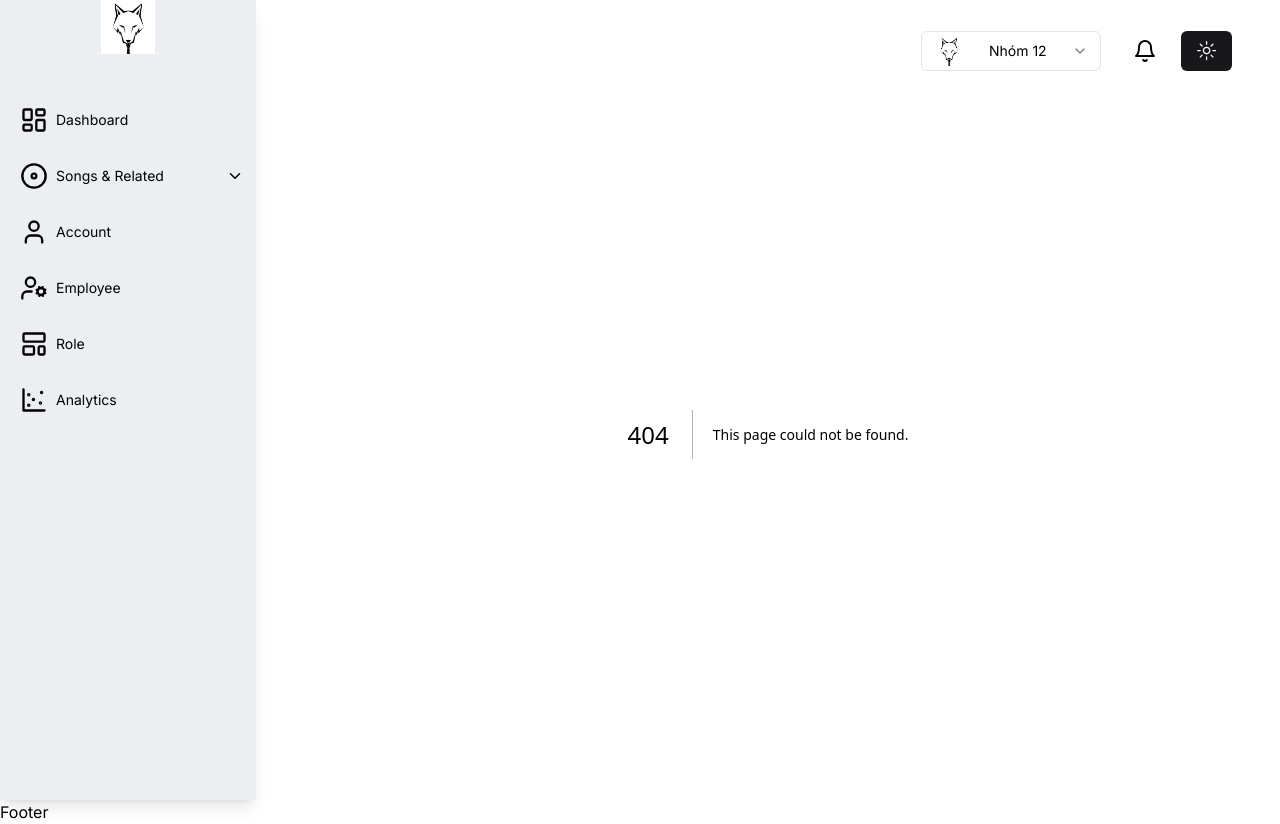
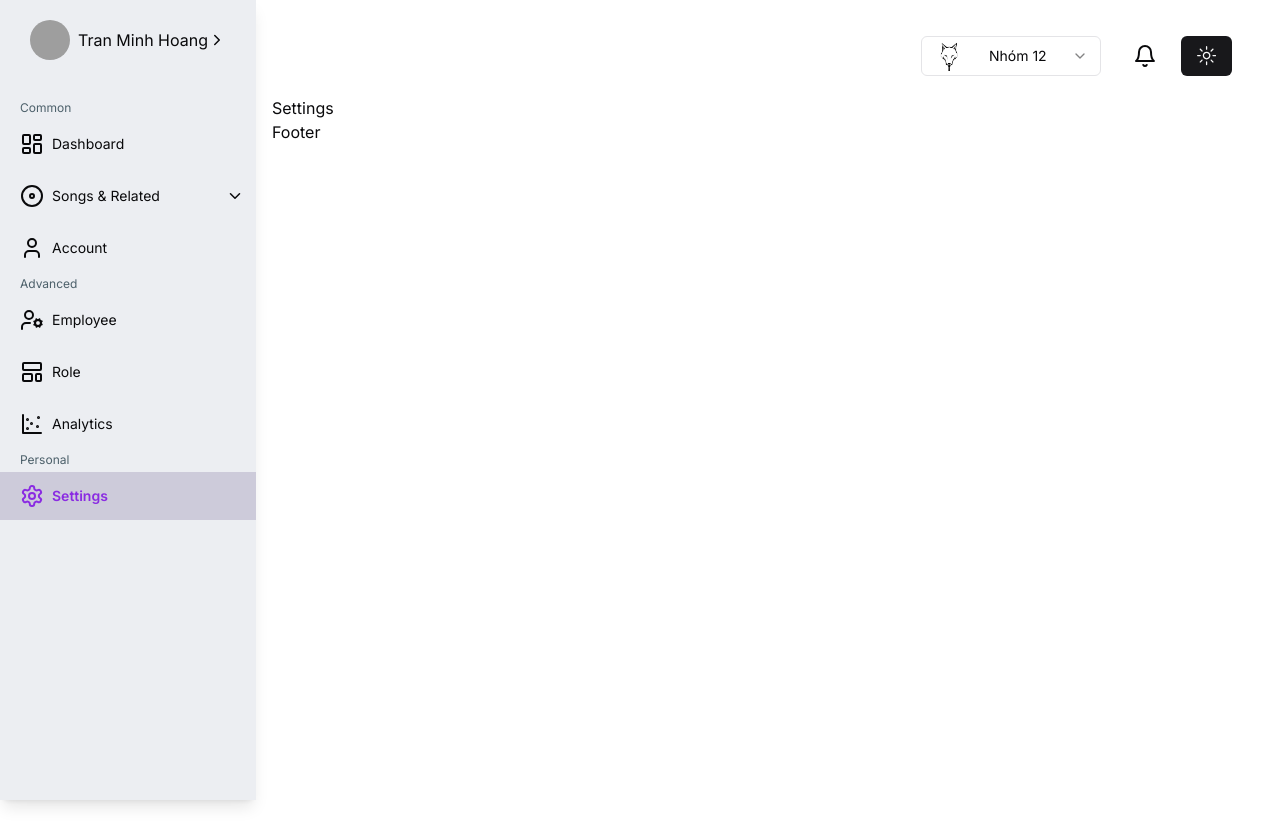
Before and after one commit to zzhunght/music-stream, a Next.js app in the folder admin/: page /settings in a window 1280 px wide. Before the commit this address had no page. After the commit the page ends 800 px from the top, so only its background shows below. Built offline with nearby package versions, Linux system fonts and the light colour scheme; grey boxes are pictures that could not be loaded.

Commit message:
Sidebar Avatar

```diff
--- a/admin/package.json
+++ b/admin/package.json
@@ -9,6 +9,7 @@
     "lint": "next lint"
   },
   "dependencies": {
+    "@radix-ui/react-avatar": "^1.0.4",
     "@radix-ui/react-dialog": "^1.0.5",
     "@radix-ui/react-icons": "^1.3.0",
     "@radix-ui/react-label": "^2.0.2",
--- a/admin/src/app/layout.js
+++ b/admin/src/app/layout.js
@@ -17,14 +17,14 @@ export default function RootLayout({ children }) {
     <html lang="en">
       <body className={inter.className}>
           <ThemeProvider attribute='class' defaultTheme='light'>
-            <div className="flex h-screen w-full h-full">
+            <div className="flex h-screen w-full">
               <Sidebar/>
               <div className="flex flex-col w-full h-full ml-64 p-4">
                 <Header/>
                 {children}
+                <Footer/>
               </div>
             </div>
-              <Footer/>
           </ThemeProvider>
         </body>
     </html>
--- /dev/null
+++ b/admin/src/app/settings/page.jsx
@@ -0,0 +1,9 @@
+import React from 'react'
+
+function page() {
+  return (
+    <div>Settings</div>
+  )
+}
+
+export default page
--- /dev/null
+++ b/admin/src/components/avatarcard/AvatarCard.jsx
@@ -0,0 +1,48 @@
+'use client'
+
+import { Avatar, AvatarImage } from "../ui/avatar";
+import { AvatarFallback } from '@radix-ui/react-avatar';
+import { ChevronRight } from 'lucide-react'
+import {
+    Dialog,
+    DialogContent,
+    DialogDescription,
+    DialogHeader,
+    DialogTitle,
+    DialogTrigger,
+  } from "@/components/ui/dialog"
+
+const AvatarCard = () => {
+
+    return (
+        <Dialog>
+            <div className="h-full w-full flex justify-center items-center ">
+                <DialogTrigger>
+                    <div className="cursor-pointer hover:bg-sidebar-background flex justify-between items-center w-full h-full">
+                        <div className='flex items-center space-x-2'>
+                            <Avatar>
+                                <AvatarImage src={"https://github.com/shadcn.png"} />
+                                <AvatarFallback>CN</AvatarFallback>
+                            </Avatar>
+                            <p>
+                                Tran Minh Hoang
+                            </p>
+                        </div>
+                        <ChevronRight size={18}/>
+                    </div>
+                </DialogTrigger>
+            </div>
+            <DialogContent>
+            <DialogHeader>
+                <DialogTitle>Are you absolutely sure?</DialogTitle>
+                <DialogDescription>
+                This action cannot be undone. This will permanently delete your account
+                and remove your data from our servers.
+                </DialogDescription>
+            </DialogHeader>
+            </DialogContent>
+        </Dialog>
+    )
+}
+
+export default AvatarCard;
--- a/admin/src/components/sidebar/Sidebar.jsx
+++ b/admin/src/components/sidebar/Sidebar.jsx
@@ -1,9 +1,8 @@
 'use client';
 
-import Logo from '../Logo'
-
-import { LayoutDashboard, Disc, User, UserCog, LayoutTemplate, ScatterChart } from 'lucide-react'
+import { LayoutDashboard, Disc, User, UserCog, LayoutTemplate, ScatterChart, Settings } from 'lucide-react'
 import SidebarItem from './SidebarItem'
+import AvatarCard from '../avatarcard/AvatarCard';
 
 const itemsMenu = [
     {
@@ -43,6 +42,10 @@ const itemsMenu = [
         path: '/account',
         icon: User
     },
+
+]
+
+const advancedMenus = [
     {
         name: 'Employee',
         path: '/employee',
@@ -60,16 +63,39 @@ const itemsMenu = [
     },
 ]
 
+const personalMenus = [
+    {
+        name: 'Settings',
+        path: '/settings',
+        icon: Settings,
+    },
+]
+
 const Sidebar = () => {
     return (
         <div className='fixed top-0 left-0 bg-[#ECEEF2] w-64 h-screen shadow-lg z-10'>
-            <div className='flex flex-col space-y-10'>
-                <div className='w-full flex justify-center items-center'>
-                    <Logo/>
+            <div className='flex flex-col space-y-5'>
+                <div className='w-full flex justify-between items-center h-[80px]'>
+                    <AvatarCard/>
                 </div>
 
                 <div className='flex flex-col space-y-1'>
+                    <p className='text-xs ml-5 text-sidebar-color'>
+                        Common
+                    </p>
                     {itemsMenu.map((item) => (
+                        <SidebarItem key={item.path} item={item}/>
+                    ))}
+                    <p className='text-xs ml-5 text-sidebar-color'>
+                        Advanced
+                    </p>
+                    {advancedMenus.map((item) => (
+                        <SidebarItem key={item.path} item={item}/>
+                    ))}
+                    <p className='text-xs ml-5 text-sidebar-color'>
+                        Personal
+                    </p>
+                    {personalMenus.map((item) => (
                         <SidebarItem key={item.path} item={item}/>
                     ))}
                 </div>
--- a/admin/src/components/sidebar/SidebarItem.jsx
+++ b/admin/src/components/sidebar/SidebarItem.jsx
@@ -40,7 +40,7 @@ const SidebarItem = props => {
                 onClick={onClick}
             >
                 <div className="flex items-center space-x-2">
-                    <Icon size={28}/>
+                    <Icon size={24}/>
                     <p className={`text-sm ${isActive && "font-semibold"}`}>
                         {name}
                     </p>
@@ -55,7 +55,7 @@ const SidebarItem = props => {
             {expanded &&
                 items &&
                 items.length > 0 &&
-                <div className="flex flex-col space-y-4 ml-10">
+                <div className="flex flex-col space-y-4 ml-[52px]">
                     {items.map(item => (
                         <SubmenuItem key={item.path} item={item}/>
                     ))}
--- /dev/null
+++ b/admin/src/components/ui/avatar.jsx
@@ -0,0 +1,35 @@
+"use client"
+
+import * as React from "react"
+import * as AvatarPrimitive from "@radix-ui/react-avatar"
+
+import { cn } from "@/lib/utils"
+
+const Avatar = React.forwardRef(({ className, ...props }, ref) => (
+  <AvatarPrimitive.Root
+    ref={ref}
+    className={cn("relative flex h-10 w-10 shrink-0 overflow-hidden rounded-full", className)}
+    {...props} />
+))
+Avatar.displayName = AvatarPrimitive.Root.displayName
+
+const AvatarImage = React.forwardRef(({ className, ...props }, ref) => (
+  <AvatarPrimitive.Image
+    ref={ref}
+    className={cn("aspect-square h-full w-full", className)}
+    {...props} />
+))
+AvatarImage.displayName = AvatarPrimitive.Image.displayName
+
+const AvatarFallback = React.forwardRef(({ className, ...props }, ref) => (
+  <AvatarPrimitive.Fallback
+    ref={ref}
+    className={cn(
+      "flex h-full w-full items-center justify-center rounded-full bg-muted",
+      className
+    )}
+    {...props} />
+))
+AvatarFallback.displayName = AvatarPrimitive.Fallback.displayName
+
+export { Avatar, AvatarImage, AvatarFallback }
--- /dev/null
+++ b/admin/src/components/ui/dialog.jsx
@@ -0,0 +1,96 @@
+"use client"
+
+import * as React from "react"
+import * as DialogPrimitive from "@radix-ui/react-dialog"
+import { X } from "lucide-react"
+
+import { cn } from "@/lib/utils"
+
+const Dialog = DialogPrimitive.Root
+
+const DialogTrigger = DialogPrimitive.Trigger
+
+const DialogPortal = DialogPrimitive.Portal
+
+const DialogClose = DialogPrimitive.Close
+
+const DialogOverlay = React.forwardRef(({ className, ...props }, ref) => (
+  <DialogPrimitive.Overlay
+    ref={ref}
+    className={cn(
+      "fixed inset-0 z-50 bg-black/80  data-[state=open]:animate-in data-[state=closed]:animate-out data-[state=closed]:fade-out-0 data-[state=open]:fade-in-0",
+      className
+    )}
+    {...props} />
+))
+DialogOverlay.displayName = DialogPrimitive.Overlay.displayName
+
+const DialogContent = React.forwardRef(({ className, children, ...props }, ref) => (
+  <DialogPortal>
+    <DialogOverlay />
+    <DialogPrimitive.Content
+      ref={ref}
+      className={cn(
+        "fixed left-[50%] top-[50%] z-50 grid w-full max-w-lg translate-x-[-50%] translate-y-[-50%] gap-4 border bg-background p-6 shadow-lg duration-200 data-[state=open]:animate-in data-[state=closed]:animate-out data-[state=closed]:fade-out-0 data-[state=open]:fade-in-0 data-[state=closed]:zoom-out-95 data-[state=open]:zoom-in-95 data-[state=closed]:slide-out-to-left-1/2 data-[state=closed]:slide-out-to-top-[48%] data-[state=open]:slide-in-from-left-1/2 data-[state=open]:slide-in-from-top-[48%] sm:rounded-lg",
+        className
+      )}
+      {...props}>
+      {children}
+      <DialogPrimitive.Close
+        className="absolute right-4 top-4 rounded-sm opacity-70 ring-offset-background transition-opacity hover:opacity-100 focus:outline-none focus:ring-2 focus:ring-ring focus:ring-offset-2 disabled:pointer-events-none data-[state=open]:bg-accent data-[state=open]:text-muted-foreground">
+        <X className="h-4 w-4" />
+        <span className="sr-only">Close</span>
+      </DialogPrimitive.Close>
+    </DialogPrimitive.Content>
+  </DialogPortal>
+))
+DialogContent.displayName = DialogPrimitive.Content.displayName
+
+const DialogHeader = ({
+  className,
+  ...props
+}) => (
+  <div
+    className={cn("flex flex-col space-y-1.5 text-center sm:text-left", className)}
+    {...props} />
+)
+DialogHeader.displayName = "DialogHeader"
+
+const DialogFooter = ({
+  className,
+  ...props
+}) => (
+  <div
+    className={cn("flex flex-col-reverse sm:flex-row sm:justify-end sm:space-x-2", className)}
+    {...props} />
+)
+DialogFooter.displayName = "DialogFooter"
+
+const DialogTitle = React.forwardRef(({ className, ...props }, ref) => (
+  <DialogPrimitive.Title
+    ref={ref}
+    className={cn("text-lg font-semibold leading-none tracking-tight", className)}
+    {...props} />
+))
+DialogTitle.displayName = DialogPrimitive.Title.displayName
+
+const DialogDescription = React.forwardRef(({ className, ...props }, ref) => (
+  <DialogPrimitive.Description
+    ref={ref}
+    className={cn("text-sm text-muted-foreground", className)}
+    {...props} />
+))
+DialogDescription.displayName = DialogPrimitive.Description.displayName
+
+export {
+  Dialog,
+  DialogPortal,
+  DialogOverlay,
+  DialogClose,
+  DialogTrigger,
+  DialogContent,
+  DialogHeader,
+  DialogFooter,
+  DialogTitle,
+  DialogDescription,
+}
--- a/admin/tailwind.config.js
+++ b/admin/tailwind.config.js
@@ -22,6 +22,7 @@ module.exports = {
           active: "#8A2BE2",
           background: "#CDCBDA",
           iconColor: "",
+          color: "rgba(8, 36, 49, 70%)"
         },
         border: "hsl(var(--border))",
         input: "hsl(var(--input))",
```
Also changed, not shown: 1 other file (tests, documents, lock files or other folders).
